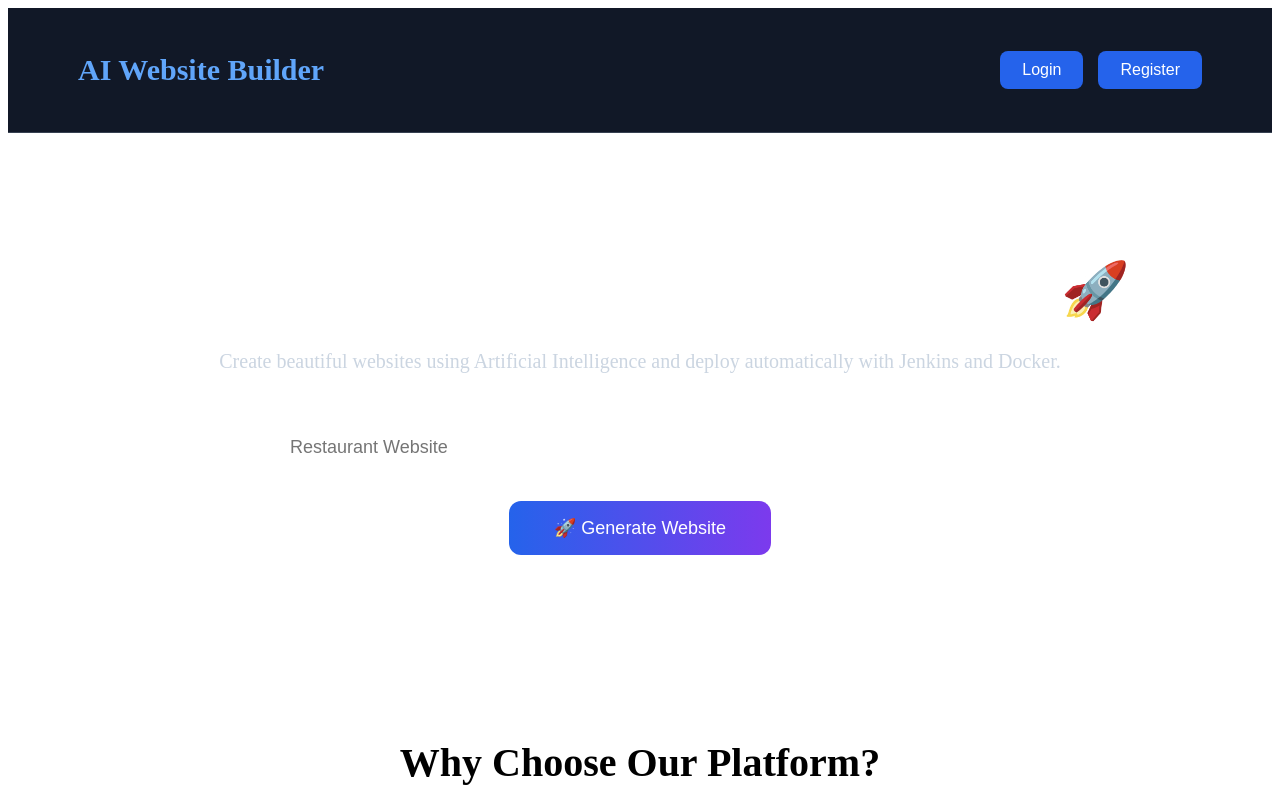
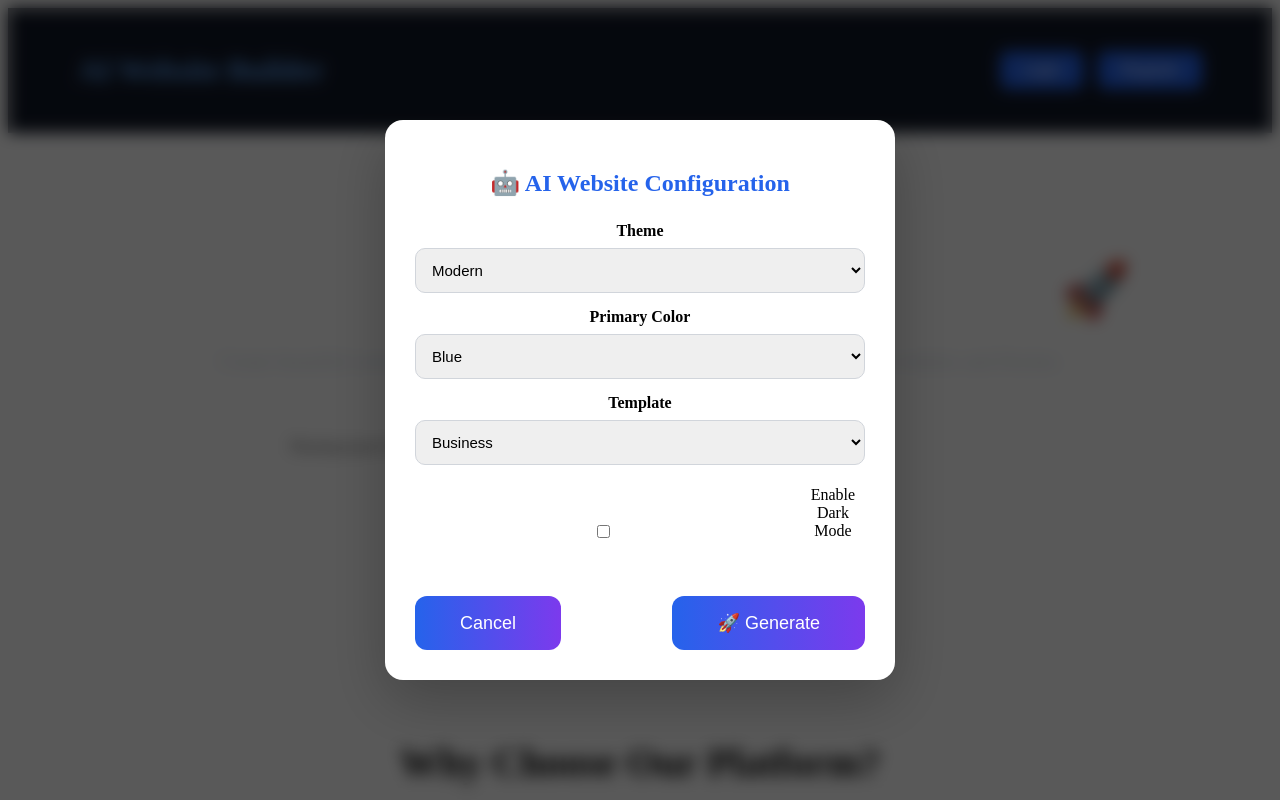
Before and after one commit to shaikfathima14/AI-Website-Builder, a React app in the folder frontend/: page / in a window 1280 px wide. Both pictures are taken after a click on the button "🚀 Generate Website". Shown: the top 800 px of the page. Built offline with nearby package versions, Linux system fonts and the light colour scheme; no server answers; the HTML template or start-up script is replaced by a standard one.

Commit message:
Updated homepage title

```diff
--- /dev/null
+++ b/frontend/src/components/ConfigModal.jsx
@@ -0,0 +1,94 @@
+import { useState } from "react";
+import "../styles/configModal.css";
+
+function ConfigModal({ isOpen, onClose, onGenerate }) {
+  const [theme, setTheme] = useState("Modern");
+  const [color, setColor] = useState("Blue");
+  const [template, setTemplate] = useState("Business");
+  const [darkMode, setDarkMode] = useState(false);
+
+  if (!isOpen) return null;
+
+  const handleGenerate = () => {
+    onGenerate({
+      theme,
+      color,
+      template,
+      darkMode,
+    });
+  };
+
+  return (
+    <div className="modal-overlay">
+      <div className="modal">
+
+        <h2>🤖 AI Website Configuration</h2>
+
+        <label>Theme</label>
+
+        <select
+          value={theme}
+          onChange={(e) => setTheme(e.target.value)}
+        >
+          <option>Modern</option>
+          <option>Minimal</option>
+          <option>Luxury</option>
+        </select>
+
+        <label>Primary Color</label>
+
+        <select
+          value={color}
+          onChange={(e) => setColor(e.target.value)}
+        >
+          <option>Blue</option>
+          <option>Purple</option>
+          <option>Green</option>
+          <option>Black</option>
+        </select>
+
+        <label>Template</label>
+
+        <select
+          value={template}
+          onChange={(e) => setTemplate(e.target.value)}
+        >
+          <option>Business</option>
+          <option>Restaurant</option>
+          <option>Portfolio</option>
+        </select>
+
+        <div className="checkbox">
+          <input
+            type="checkbox"
+            checked={darkMode}
+            onChange={() => setDarkMode(!darkMode)}
+          />
+
+          <span>Enable Dark Mode</span>
+        </div>
+
+        <div className="buttons">
+
+          <button
+            className="cancel-btn"
+            onClick={onClose}
+          >
+            Cancel
+          </button>
+
+          <button
+            className="generate-btn"
+            onClick={handleGenerate}
+          >
+            🚀 Generate
+          </button>
+
+        </div>
+
+      </div>
+    </div>
+  );
+}
+
+export default ConfigModal;
--- a/frontend/src/components/Hero.jsx
+++ b/frontend/src/components/Hero.jsx
@@ -1,8 +1,11 @@
 import { useState } from "react";
 import "../styles/hero.css";
+import ConfigModal from "./ConfigModal";
+import Loading from "./Loading";
 
 function Hero({ setWebsitePrompt }) {
-  const [prompt, setPrompt] = useState("");
+  const [showModal, setShowModal] = useState(false);
+  const [isConfigModalOpen, setIsConfigModalOpen] = useState(false);
 
   const generateWebsite = async () => {
     try {
@@ -44,9 +47,20 @@ function Hero({ setWebsitePrompt }) {
 
       <br />
 
-      <button onClick={generateWebsite}>
+      <button onClick={() => setShowModal(true)}>
         🚀 Generate Website
       </button>
+
+      <ConfigModal
+        isOpen={showModal}
+        onClose={() => setShowModal(false)}
+        onGenerate={
+          () => {
+            setShowModal(false);
+            generateWebsite();
+          }
+        }
+      />
     </section>
   );
 }
--- /dev/null
+++ b/frontend/src/components/Loading.jsx
@@ -0,0 +1,17 @@
+import "../styles/loading.css";
+
+function Loading() {
+  return (
+    <div className="loading-screen">
+
+      <div className="loader"></div>
+
+      <h2>🤖 AI is Generating Your Website...</h2>
+
+      <p>Please wait while we design the perfect layout.</p>
+
+    </div>
+  );
+}
+
+export default Loading;
--- /dev/null
+++ b/frontend/src/styles/configModal.css
@@ -0,0 +1,93 @@
+.modal-overlay {
+  position: fixed;
+  top: 0;
+  left: 0;
+  width: 100%;
+  height: 100%;
+  background: rgba(0,0,0,0.65);
+  backdrop-filter: blur(8px);
+  display: flex;
+  justify-content: center;
+  align-items: center;
+  z-index: 1000;
+}
+
+.modal {
+  width: 450px;
+  background: white;
+  border-radius: 18px;
+  padding: 30px;
+  animation: popup 0.35s ease;
+  box-shadow: 0 20px 60px rgba(0,0,0,0.25);
+}
+
+@keyframes popup {
+  from {
+    transform: scale(0.85);
+    opacity: 0;
+  }
+  to {
+    transform: scale(1);
+    opacity: 1;
+  }
+}
+
+.modal h2 {
+  text-align: center;
+  margin-bottom: 25px;
+  color: #2563eb;
+}
+
+.modal label {
+  display: block;
+  margin-top: 15px;
+  margin-bottom: 8px;
+  font-weight: 600;
+}
+
+.modal select {
+  width: 100%;
+  padding: 12px;
+  border-radius: 10px;
+  border: 1px solid #d1d5db;
+  font-size: 15px;
+}
+
+.checkbox {
+  margin-top: 20px;
+  display: flex;
+  align-items: center;
+  gap: 10px;
+}
+
+.buttons {
+  display: flex;
+  justify-content: space-between;
+  margin-top: 30px;
+}
+
+.cancel-btn {
+  background: #ef4444;
+  color: white;
+  border: none;
+  padding: 12px 22px;
+  border-radius: 10px;
+  cursor: pointer;
+}
+
+.generate-btn {
+  background: #2563eb;
+  color: white;
+  border: none;
+  padding: 12px 22px;
+  border-radius: 10px;
+  cursor: pointer;
+}
+
+.generate-btn:hover {
+  background: #1d4ed8;
+}
+
+.cancel-btn:hover {
+  background: #dc2626;
+}
--- /dev/null
+++ b/frontend/src/styles/loading.css
@@ -0,0 +1,41 @@
+.loading-screen{
+    position:fixed;
+    top:0;
+    left:0;
+    width:100%;
+    height:100%;
+    background:white;
+    display:flex;
+    flex-direction:column;
+    justify-content:center;
+    align-items:center;
+    z-index:2000;
+}
+
+.loader{
+    width:80px;
+    height:80px;
+    border:8px solid #ddd;
+    border-top:8px solid #2563eb;
+    border-radius:50%;
+    animation:spin 1s linear infinite;
+    margin-bottom:25px;
+}
+
+@keyframes spin{
+    from{
+        transform:rotate(0deg);
+    }
+
+    to{
+        transform:rotate(360deg);
+    }
+}
+
+.loading-screen h2{
+    color:#2563eb;
+}
+
+.loading-screen p{
+    color:#666;
+}
```
